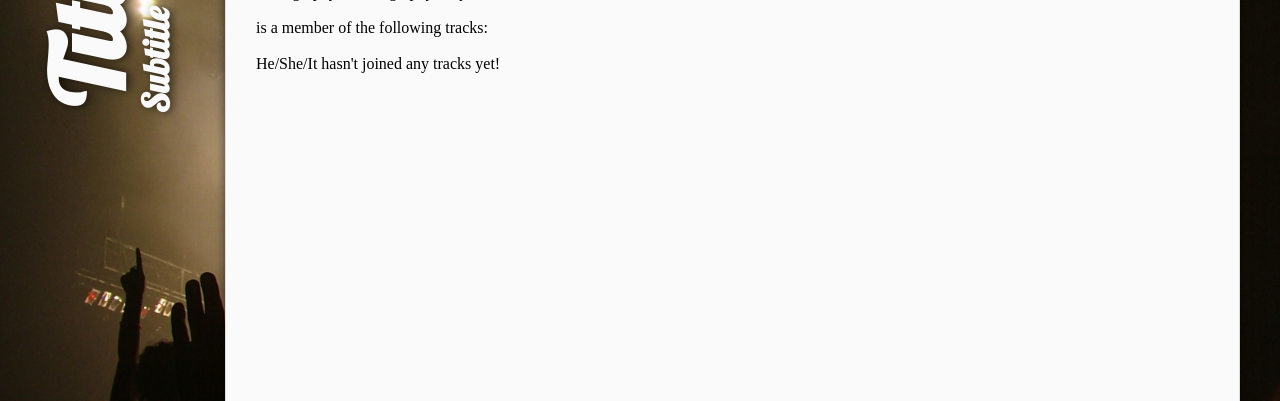
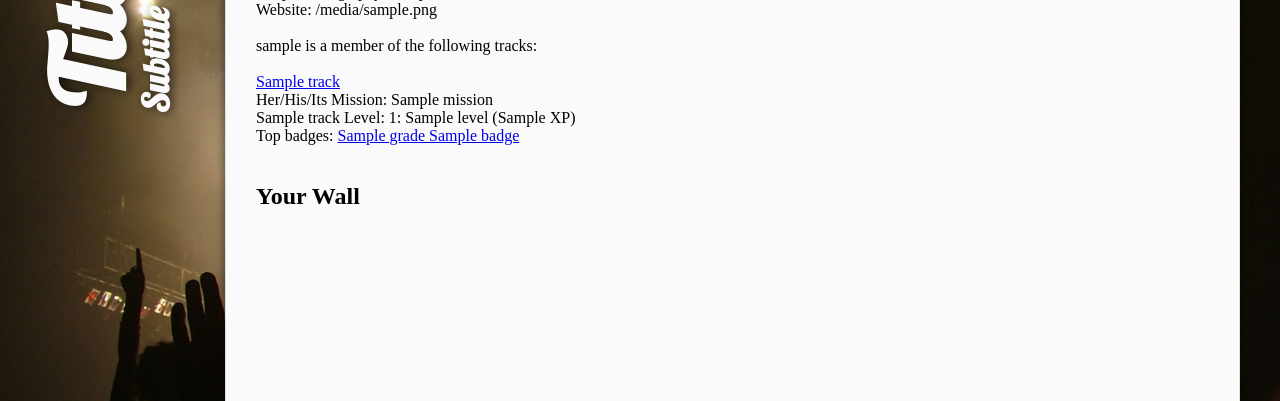
Before and after one commit to x2y/davincist, a Django app: template davincist/app/templates/user_home.html in a window 1280 px wide. Shown: the part 118-519 px from the top of the page. Run offline with Django 3.2, Linux system fonts and the light colour scheme; the template is opened without the code that fills it: most values are stand-ins (such as "Sample title", 1, 10 or a date in 2020); parts of the project's set-up code (start-up, migrations or seed data) failed here and were passed over.

Commit message:
Added concept of target_user to views.py for the user profile page; added some extra wall posts to the DB (both private and public); added a wall (without the ability to reply), but it handles both public and private posts.  If a post is private, it checks whether the page viewer is either the recipient of the post or the poster... if so, they can see the post with a special div class added.

```diff
--- a/davincist/app/templates/user_home.html
+++ b/davincist/app/templates/user_home.html
@@ -2,17 +2,24 @@
 
 {% load tags %}
 
-{% block title %}{{ user.username }}'s Profile{% endblock %}
+{% block title %}{{ target_user.username }}'s Profile{% endblock %}
 
 {% block content %}
-{% comment %}<img src="{{ user.profile.profile_image }}" height=200 width=200>{% endcomment %}
+
+{% comment %}Temporary styling to show how public/private classes work{% endcomment %}
+<style type="text/css">
+.public {color:black;}
+.private {color:blue;}
+</style>
+
+{% comment %}<img src="{{ target_user.profile.profile_image }}" height=200 width=200>{% endcomment %}
 --PROFILE PICTURE HERE--<br>
-{{ user.username }} Overall XP: {{ user.profile.xp }}<br>
-{{ user.username }}'s Biography: {% if user.profile.bio %}{{ user.profile.bio }}{% else %}No biography set yet.{% endif %}<br>
-{% if user.profile.website %}Website: {{ user.profile.website }}<br>{% endif %}
+{{ target_user.username }} Overall XP: {{ target_user.profile.xp }}<br>
+{{ target_user.username }}'s Biography: {% if target_user.profile.bio %}{{ target_user.profile.bio }}{% else %}No biography set yet.{% endif %}<br>
+{% if target_user.profile.website %}Website: {{ target_user.profile.website }}<br>{% endif %}
 <br>
-{{ user.username }} is a member of the following tracks:<br><br>
-{% for user_track in user.user_tracks.all %}
+{{ target_user.username }} is a member of the following tracks:<br><br>
+{% for user_track in target_user.user_tracks.all %}
   {% track_link user_track.track %}<br>
   {% if user_track.mission %}Her/His/Its Mission: {{ user_track.mission }}<br>{% endif %}
   {{ user_track.track.name }} Level: {{ user_track.level.rank }}: {{ user_track.level.name }} ({{ user_track.xp }} XP)<br>
@@ -26,5 +33,21 @@
 {% empty %}
   He/She/It hasn't joined any tracks yet!
 {% endfor %}
+{% comment %}Begin wall code{% endcomment %}
+<h2>Your Wall</h2>
+{% if not target_user.wall_posts.all %}
+  You don't have any comments or updates for now.  Go complete some quests!<br>
+{% else %}
+  {% for post in target_user.wall_posts.all|slice:":10" %}{% comment %}Only show the last 10 posts{% endcomment %}
+    <div
+    {% if not post.is_public %}
+      {% if target_user == user or post.poster == user %}
+        class="private"><b>{{ post.poster }}:</b> {{ post.text }}</div>
+      {% endif %}
+    {% else %}
+      class="public"><b>{{ post.poster }}:</b> {{ post.text }}</div>
+    {% endif %}
+  {% endfor %}
+{% endif %}
 
 {% endblock %}
--- a/davincist/app/views.py
+++ b/davincist/app/views.py
@@ -105,7 +105,7 @@ def user_add(request):
 @render_to('user_home.html')
 def user_home(request, username):
   r = Response()
-  r.user = get_object_or_404(User, username__iexact=username)
+  r.target_user = get_object_or_404(User, username__iexact=username)
   return r.__dict__
 
 
```
Also changed, not shown: davincist/sqlite3.db.
